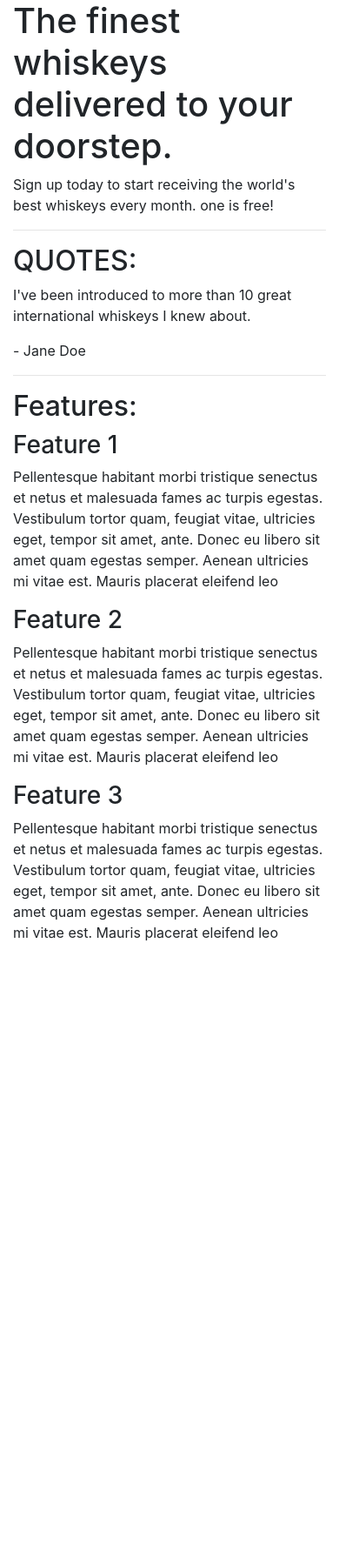
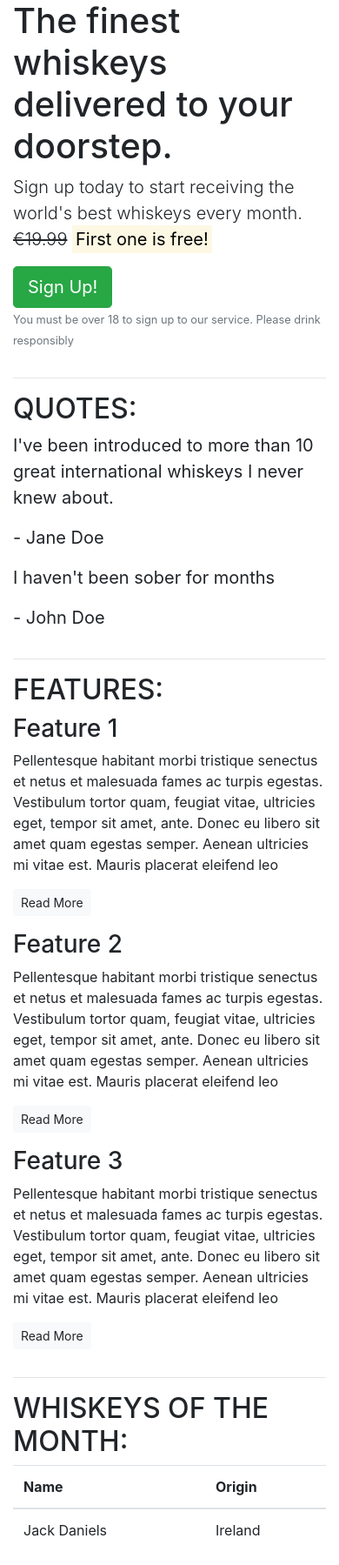
Before and after one commit to Callymags/bootstrap, a plain HTML site: page index.html in a window 390 px wide. Shown: the whole page at 87% size. Before the commit the page ends 1100 px from the top, so only its background shows below. Drawn offline with nearby package versions, Linux system fonts and the light colour scheme.

Commit message:
add responsive bootstrap design

```diff
--- a/index.html
+++ b/index.html
@@ -10,40 +10,99 @@
 <body>
     <article class="container">
         <!-- Callout -->
+        <div class="row">
+            <div class="col-12">
                 <section class="callout">
                     <h1>The finest whiskeys delivered to your doorstep.</h1>
-            <p>Sign up today to start receiving the world's best whiskeys every month. one is free!</p>
+                    <p class="lead">Sign up today to start receiving the world's best whiskeys every month.
+                    <s>€19.99</s> <strong><mark> First one is free!</mark></strong></p>
+                    <button class="btn btn-success btn-lg">Sign Up!</button>
+                    <p class="text-muted"><small>You must be over 18 to sign up to our service. Please drink responsibly</small></p>
                 </section>
+            </div>
+        </div>
         <!-- /.callout -->
         <hr>
 
         <!-- Quotes -->
         <section class="quotes">
+            <div class="row">
+                <div class="col-12">
                     <h2 class="text-uppercase">Quotes:</h2>
-            <div class="quote">
-                <p>I've been introduced to more than 10 great international whiskeys I knew about. </p>
+                </div>
+            </div>
+            <div class="row">
+                <div class="col-12 col-md-6">
+                    <blockquote class="blockquote">
+                        <p>I've been introduced to more than 10 great international whiskeys I never knew about. </p>
                         <p>- Jane Doe</p>
+                    </blockquote>
                 </div>
+                <div class="col-12 col-md-6">
+                    <blockquote class="blockquote">
+                        <p>I haven't been sober for months</p>
+                        <p>- John Doe</p>
+                    </blockquote>
+                </div>
+            </div>
+
         </section>
         <!-- /.quotes -->
         <hr>
 
         <section class="feature">
-            <h2>Features:</h2>
+            <div class="row">
+                <div class="col-12">
+                    <h2 class="text-uppercase">Features:</h2>
+                </div>
+            </div>
+            <div class="row">
+                <div class="col-12 col-md-6 col-lg-4">
                     <div class="feature">
                         <h3>Feature 1</h3>
                         <p>Pellentesque habitant morbi tristique senectus et netus et malesuada fames ac turpis egestas. Vestibulum tortor quam, feugiat vitae, ultricies eget, tempor sit amet, ante. Donec eu libero sit amet quam egestas semper. Aenean ultricies mi vitae est. Mauris placerat eleifend leo</p>
+                        <p><a class="btn btn-sm btn-light" href="">Read More</a>
+                        </p>
                     </div>
+                </div>
+                <div class="col-12 col-md-6 col-lg-4">
                     <div class="feature">
                         <h3>Feature 2</h3>
                         <p>Pellentesque habitant morbi tristique senectus et netus et malesuada fames ac turpis egestas. Vestibulum tortor quam, feugiat vitae, ultricies eget, tempor sit amet, ante. Donec eu libero sit amet quam egestas semper. Aenean ultricies mi vitae est. Mauris placerat eleifend leo</p>
+                        <p><a class="btn btn-sm btn-light" href="">Read More</a>
+                        </p>
                     </div>
+                </div>
+                <div class="col-12 d-md-none d-lg-block col-lg-4">
                     <div class="feature">
                         <h3>Feature 3</h3>
                         <p>Pellentesque habitant morbi tristique senectus et netus et malesuada fames ac turpis egestas. Vestibulum tortor quam, feugiat vitae, ultricies eget, tempor sit amet, ante. Donec eu libero sit amet quam egestas semper. Aenean ultricies mi vitae est. Mauris placerat eleifend leo</p>
+                        <p><a class="btn btn-sm btn-light" href="">Read More</a>
+                        </p>
+                    </div>
+                </div>
             </div>
 
+        </section>
+        <hr>
 
+        <!-- Table -->
+        <section class="monthly-favs">
+            <h2 class="text-uppercase">Whiskeys of the Month:</h2>
+            <table class="table">
+                <thead>
+                    <tr>
+                        <th scope="col">Name</th>
+                        <th scope="col">Origin</th>
+                    </tr>
+                </thead>
+                <tbody>
+                    <tr>
+                        <td>Jack Daniels</td>
+                        <td>Ireland</td>
+                    </tr>
+                </tbody>
+            </table>
         </section>
 
     </article>
```
Lines whose indentation alone changed are shown as unchanged.
